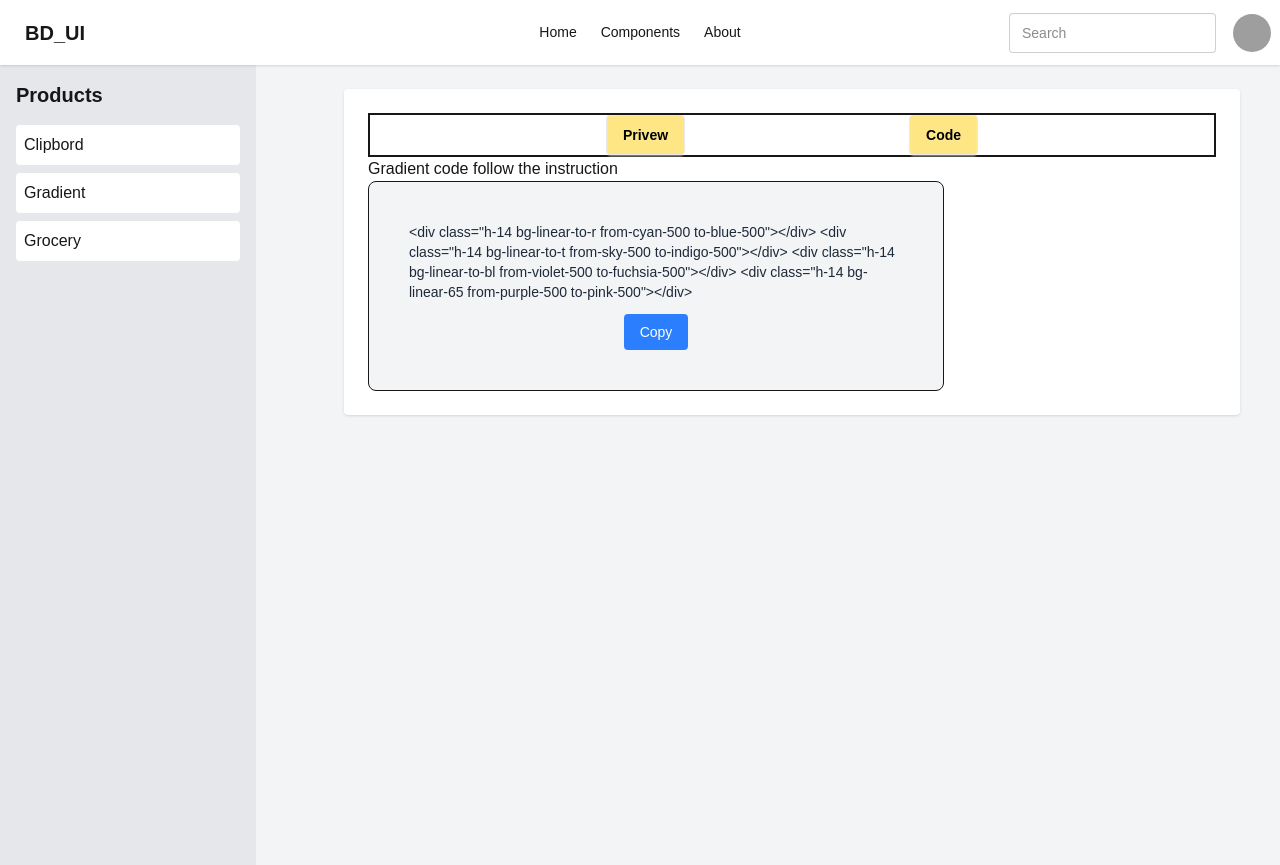
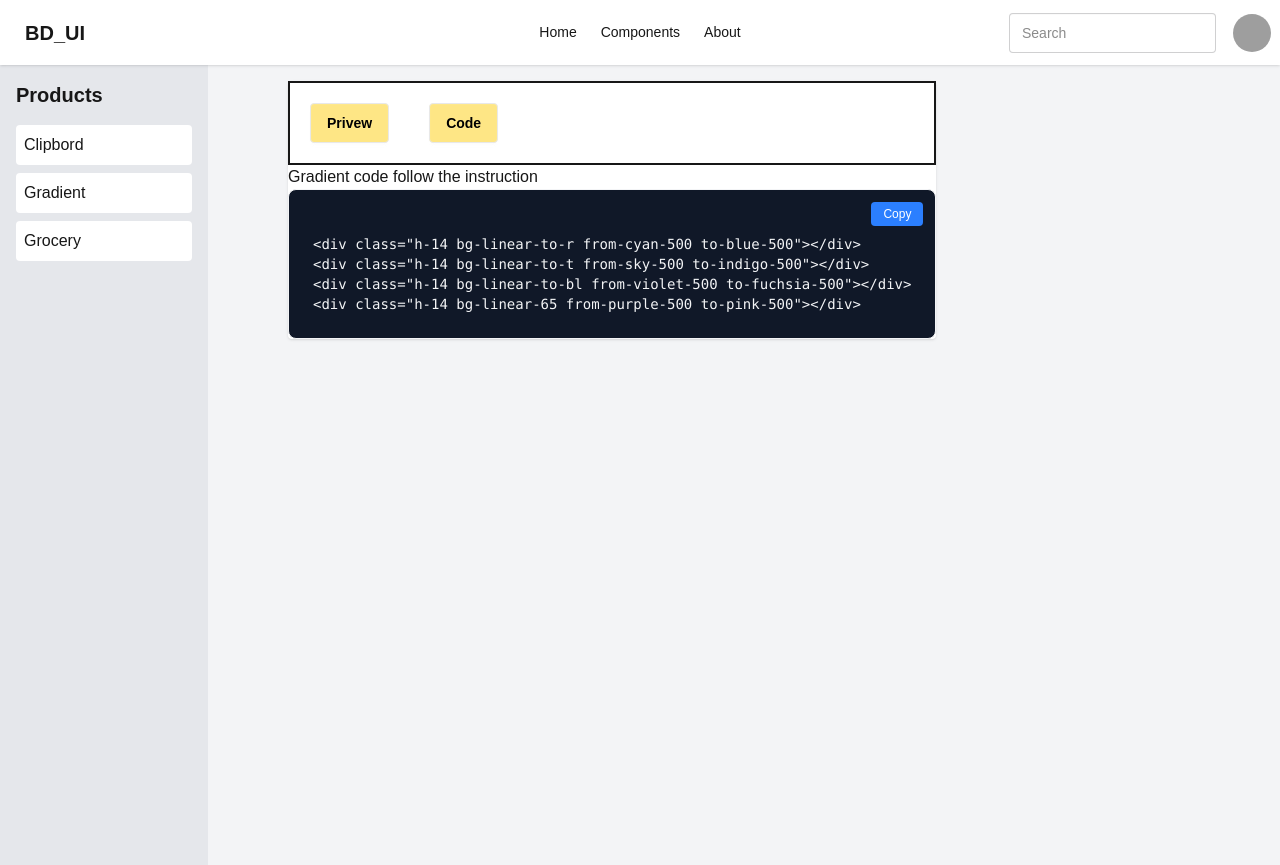
Before and after one commit to kawsar121/BD_ui_Components_By_Kawsar, a Next.js app: page /PublicComponets/gradient/gradientCode in a window 1280 px wide. Built offline with nearby package versions, Linux system fonts and the light colour scheme; grey boxes are pictures that could not be loaded.

Commit message:
clipboard fix

```diff
--- a/src/app/(Pages)/PublicComponets/gradient/layout.js
+++ b/src/app/(Pages)/PublicComponets/gradient/layout.js
@@ -6,7 +6,7 @@ function layout({children}) {
     <div>
       <div>
 
-        <div className='border-2 flex justify-center gap-56'>
+        <div className='border-2 p-5 flex gap-10'>
             <button className='btn bg-amber-200 text-black'><Link href="/PublicComponets/gradient/garidentprivew">Privew</Link></button>
             <button className='btn bg-amber-200 text-black'><Link href="/PublicComponets/gradient/gradientCode">Code</Link></button>
         </div>
--- a/src/app/(Pages)/PublicComponets/layout.js
+++ b/src/app/(Pages)/PublicComponets/layout.js
@@ -2,10 +2,10 @@ import Link from "next/link";
 
 export default function ComponentsList({ children }) {
   return (
-    <div className="flex min-h-screen bg-gray-100 gap-12">
+    <div className="flex  min-h-screen bg-gray-100 gap-20">
 
       {/* Left Menu */}
-      <aside className="w-64 bg-gray-200 p-4">
+      <aside className="w-52 bg-gray-200 p-4">
         <h2 className="text-xl font-bold mb-4">Products</h2>
 
         <ul className="space-y-2">
@@ -28,8 +28,8 @@ export default function ComponentsList({ children }) {
       </aside>
 
       {/* Center Content */}
-      <main className="flex-1 p-6">
-        <div className="mx-auto max-w-4xl bg-white p-6 rounded shadow">
+      <main className="mt-4">
+        <div className="mx-auto max-w-4xl bg-white rounded shadow">
           {children}
         </div>
       </main>
--- a/src/app/Library/ClipboardFunconality.jsx
+++ b/src/app/Library/ClipboardFunconality.jsx
@@ -8,26 +8,24 @@ export default function ClipboardFunconality({ text }) {
     try {
       await navigator.clipboard.writeText(text);
       setCopied(true);
-
-      setTimeout(() => {
-        setCopied(false);
-      }, 2000);
+      setTimeout(() => setCopied(false), 2000);
     } catch (err) {
       console.error("Copy failed", err);
     }
   };
 
   return (
-    <div className="flex flex-col items-center gap-3 bg-gray-100 p-10 rounded-lg border max-w-xl">
-      {/* Text Area */}
-      <span className="flex-1 text-sm text-gray-800 ">
-        {text}
-      </span>
+    <div className="bg-gray-900 text-gray-100 p-6 rounded-lg border max-w-2xl relative">
+
+      {/* Code Block */}
+      <pre className="text-sm font-mono whitespace-pre overflow-x-auto">
+        <code>{text}</code>
+      </pre>
 
       {/* Copy Button */}
       <button
         onClick={handleCopy}
-        className={`px-4 py-2 text-sm rounded transition
+        className={`absolute top-3 right-3 px-3 py-1 text-xs rounded transition
           ${
             copied
               ? "bg-green-500 text-white"
```
